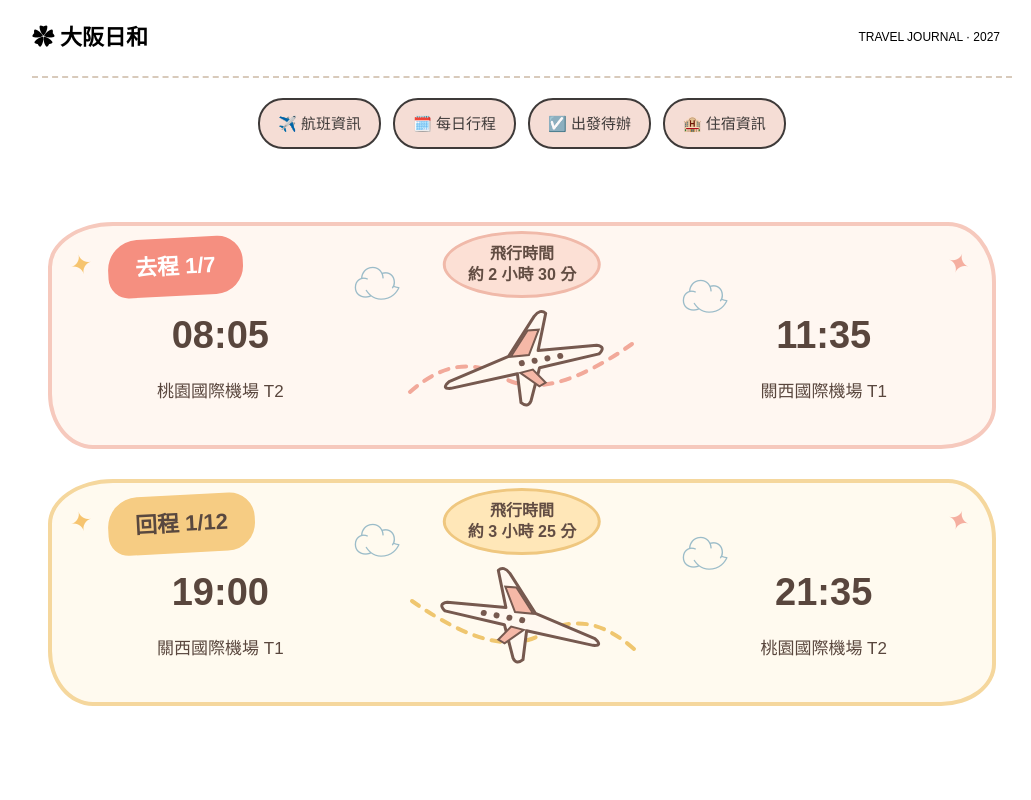
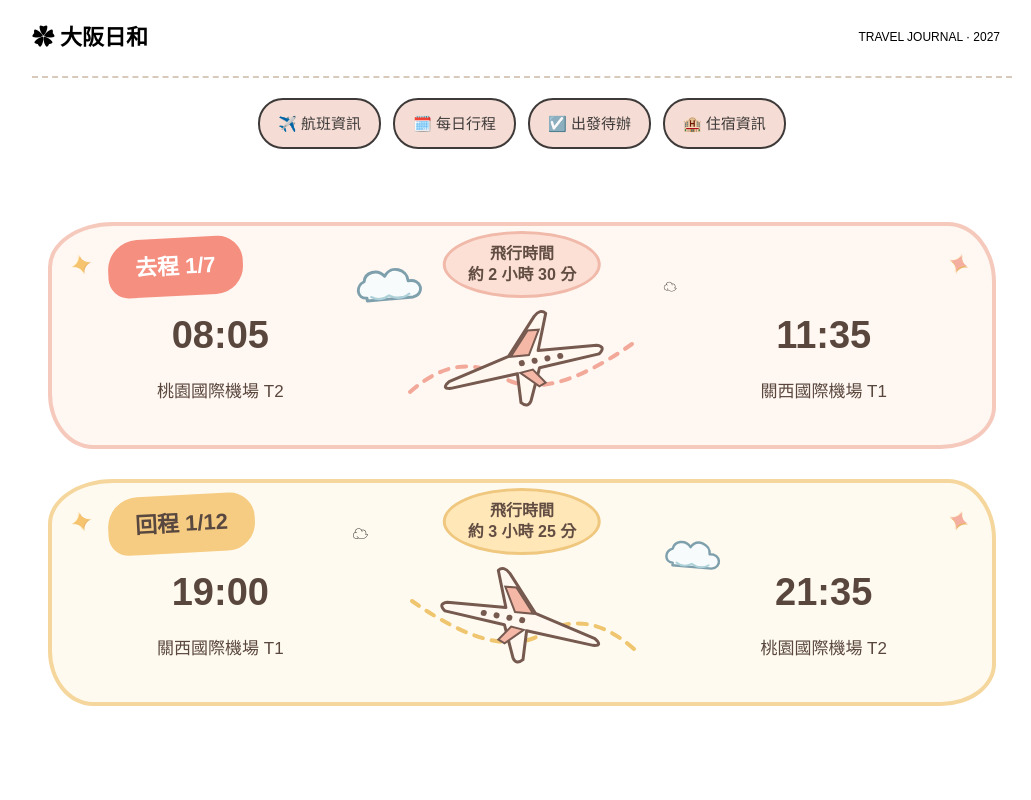
Before and after one commit to joanne888888/osaka-trip, a plain HTML site: page index.html in a window 1280 px wide. Shown: the top 800 px of the page, without its empty margins (118-1149 px from the left). Drawn offline with Linux system fonts and the light colour scheme; a web font is replaced by a local one.

Commit message:
Update index.html

```diff
--- a/index.html
+++ b/index.html
@@ -159,10 +159,21 @@ html {
 .flight-cloud {
   position: absolute;
   z-index: 1;
-  color: #91B6C5;
-  font-size: 48px;
-  line-height: 1;
-  opacity: 0.9;
+  width: 72px;
+  height: 48px;
+  opacity: 0.95;
+  transform: rotate(-5deg);
+}
+
+.flight-cloud svg {
+  display: block;
+  width: 100%;
+  height: 100%;
+  overflow: visible;
+}
+
+.cloud-right {
+  transform: rotate(5deg) scale(0.85);
 }
 
 .cloud-left {
@@ -179,6 +190,23 @@ html {
   position: absolute;
   color: #F6C46F;
   font-size: 27px;
+  text-shadow:
+    1px 1px 0 #E9B76C,
+    -1px 0 0 #FFF0C9;
+  transform: rotate(-12deg);
+}
+
+.deco-left {
+  top: 15px;
+  left: 18px;
+  transform: rotate(-15deg);
+}
+
+.deco-right {
+  top: 14px;
+  right: 22px;
+  transform: rotate(20deg);
+  color: #F5AFA0;
 }
 
 .deco-left {
@@ -248,9 +276,10 @@ html {
     margin-left: -7%;
   }
 
-  .flight-cloud {
-    font-size: 30px;
-  }
+ .flight-cloud {
+  width: 48px;
+  height: 32px;
+}
 
   .deco-left,
   .deco-right {
@@ -364,7 +393,16 @@ footer { text-align: center; border-top: 2px dashed #D8CABB; padding: 28px 0 40p
     <div class="flight-date-tag">去程 1/7</div>
     <div class="flight-duration-bubble">飛行時間<br>約 2 小時 30 分</div>
 
-    <div class="flight-cloud cloud-left">☁</div>
+    <div class="flight-cloud cloud-left">
+  <svg viewBox="0 0 100 65" aria-hidden="true">
+    <path d="M18 48 C4 48 3 30 16 25 C18 12 36 8 45 20 C55 4 77 13 77 29 C96 27 99 49 82 52 L18 52Z"
+      fill="#F7FCFC" stroke="#789BA9" stroke-width="4"
+      stroke-linejoin="round" stroke-linecap="round"/>
+    <path d="M24 47 Q36 55 49 47 Q64 56 77 47"
+      fill="none" stroke="#A9CFD8" stroke-width="3"
+      stroke-linecap="round"/>
+  </svg>
+</div>
     <div class="flight-cloud cloud-right">☁</div>
     <div class="flight-decoration deco-left">✦</div>
     <div class="flight-decoration deco-right">✦</div>
@@ -411,7 +449,16 @@ footer { text-align: center; border-top: 2px dashed #D8CABB; padding: 28px 0 40p
     <div class="flight-duration-bubble">飛行時間<br>約 3 小時 25 分</div>
 
     <div class="flight-cloud cloud-left">☁</div>
-    <div class="flight-cloud cloud-right">☁</div>
+    <div class="flight-cloud cloud-right">
+  <svg viewBox="0 0 100 65" aria-hidden="true">
+    <path d="M18 48 C4 48 3 30 16 25 C18 12 36 8 45 20 C55 4 77 13 77 29 C96 27 99 49 82 52 L18 52Z"
+      fill="#F7FCFC" stroke="#789BA9" stroke-width="4"
+      stroke-linejoin="round" stroke-linecap="round"/>
+    <path d="M24 47 Q36 55 49 47 Q64 56 77 47"
+      fill="none" stroke="#A9CFD8" stroke-width="3"
+      stroke-linecap="round"/>
+  </svg>
+</div>
     <div class="flight-decoration deco-left">✦</div>
     <div class="flight-decoration deco-right">✦</div>
 
```
